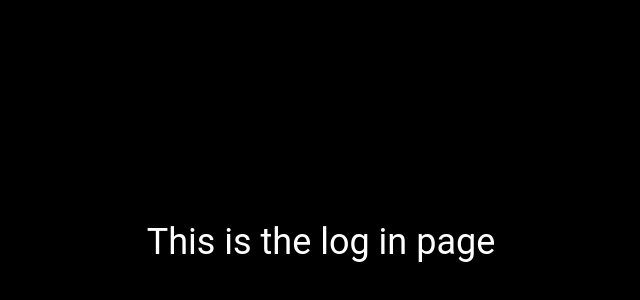
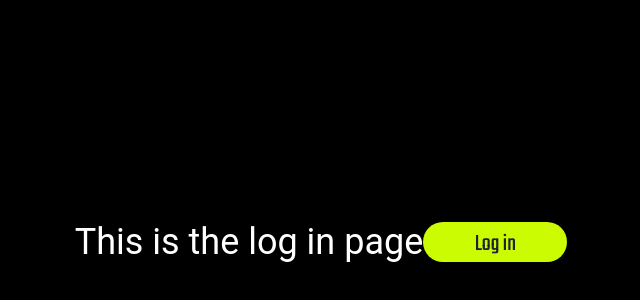
Before and after one commit to FRAGG33R/whiff-waff, a Next.js app in the folder client/: page /login in a window 1280 px wide. Shown: the part 158-458 px from the top of the page, without its empty margins (319-959 px from the left). Built offline with nearby package versions, Linux system fonts and the light colour scheme.

Commit message:
feat : add animation in primaryButton

```diff
--- a/client/package.json
+++ b/client/package.json
@@ -19,7 +19,7 @@
     "@types/react": "18.2.14",
     "@types/react-dom": "18.2.6",
     "autoprefixer": "10.4.14",
-    "framer-motion": "^10.12.21",
+    "framer-motion": "^10.13.0",
     "next": "13.4.7",
     "postcss": "8.4.24",
     "react": "18.2.0",
--- a/client/src/components/ui/buttons/primaryButton.tsx
+++ b/client/src/components/ui/buttons/primaryButton.tsx
@@ -1,14 +1,17 @@
 import { type } from 'os'
 import React from 'react'
 import { PrimaryButtonProps } from '@/types/buttonsType'
+import { motion } from 'framer-motion'
 
 const PrimaryButton: React.FC<PrimaryButtonProps> = ({text, onClick}) => {
   return (
-    <button
+    <motion.button
+      whileHover={{ scale: 1.1 }}
+      whileTap={{ scale: 0.9 }}
 		onClick={onClick}
         className='flex items-center justify-center bg-GreenishYellow font-teko rounded-full w-32 lg:w-36  h-9 md:h-6 lg:h-10 text-NightBlack text-2xl'>
         <div className='flex items-center justify-center pt-1'>{text}</div>
-    </button>
+    </motion.button>
   )
 }
 
--- a/client/src/pages/login.tsx
+++ b/client/src/pages/login.tsx
@@ -1,11 +1,13 @@
 'use client';
 
 import "../app/globals.css";
+import PrimaryButton from "@/components/ui/buttons/primaryButton";
 
 export default function Login() {
   return (
     <div className="flex md:min-h-screen h-screen items-center justify-center overflow-x-hidden  text-white bg-black">
 	  <div className="text-4xl">This is the log in page</div>
+        <PrimaryButton text="Log in" />
     </div>
   );
 }
```
Also changed, not shown: 1 other file (tests, documents, lock files or other folders).
